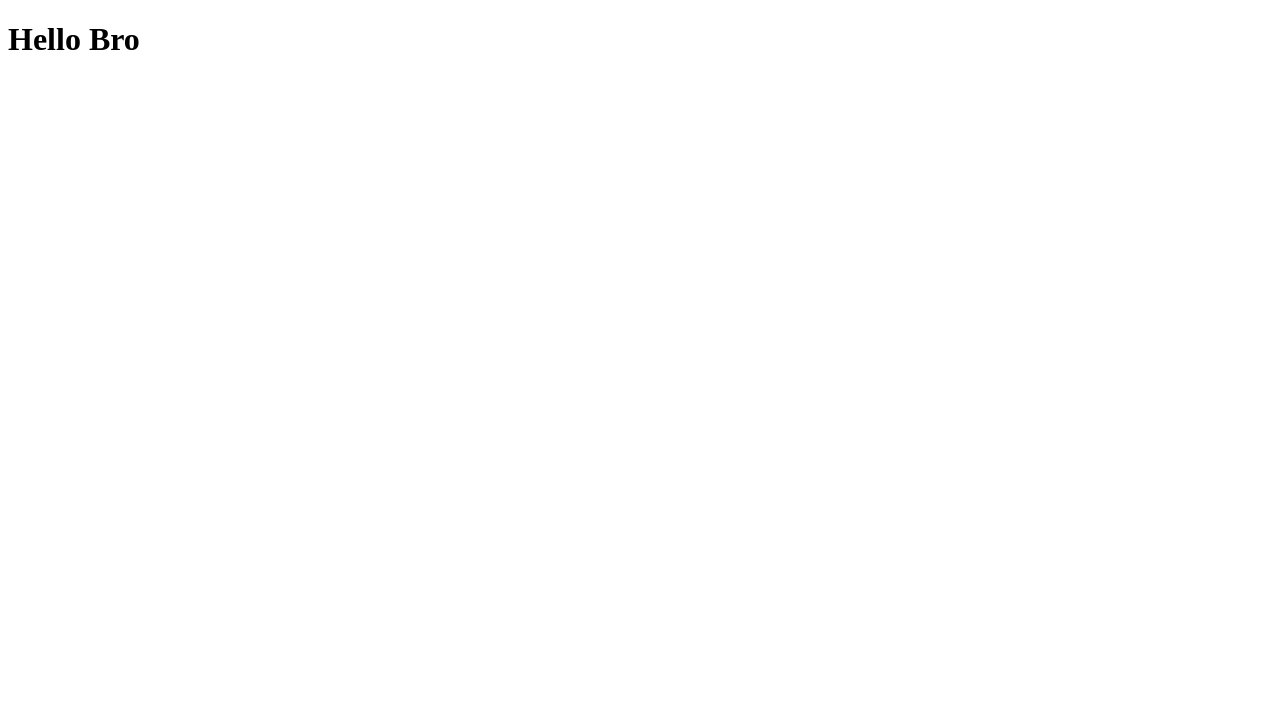
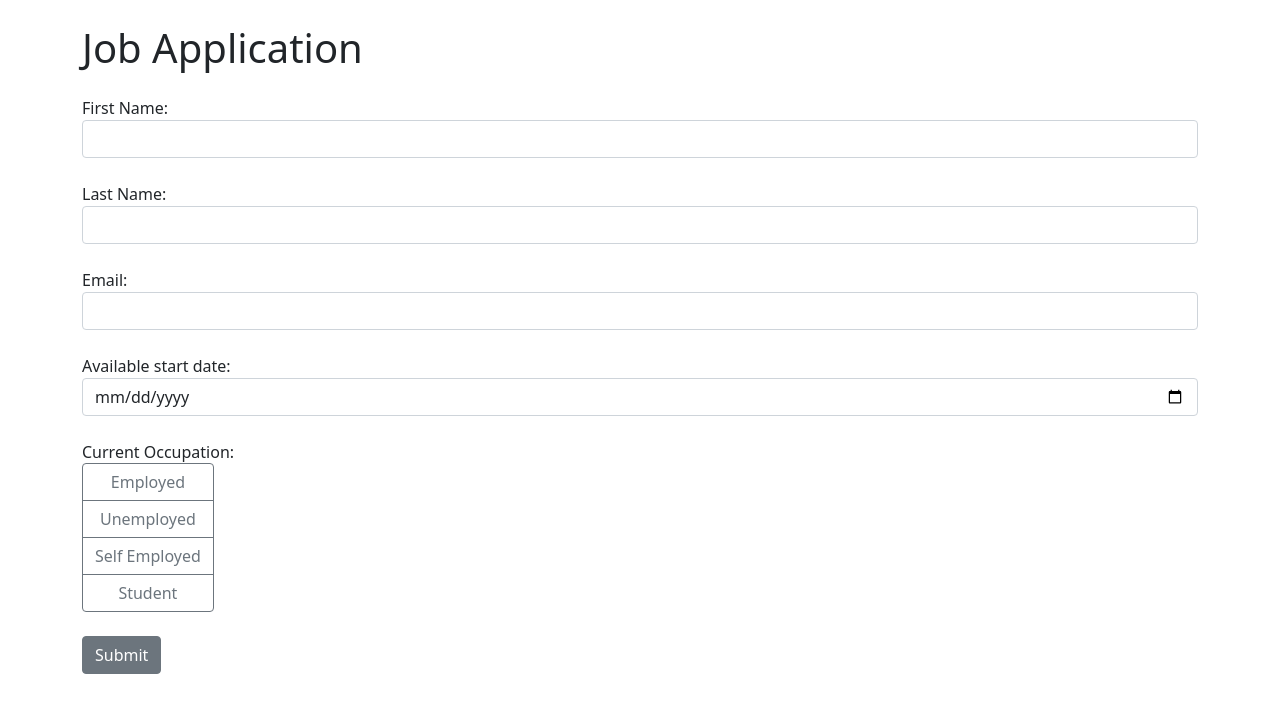
Before and after one commit to bigsparsh/job-form-django-application, a Django app: page / in a window 1280 px wide. Before the commit the part shown is almost empty. Shown: the top 713 px of the page. Run offline with Django 4.2, Linux system fonts and the light colour scheme.

Commit message:
Added all the required HTML, made a view and added forms.py file

```diff
--- a/job_application/templates/index.html
+++ b/job_application/templates/index.html
@@ -2,12 +2,57 @@
 <html lang="en">
 <head>
     <meta charset="UTF-8">
-    <meta name="viewport" content="width=device-width, initial-scale=1">
+    <meta name="viewport" content="width=device-width, initial-scale=1, shrink-to-fit=no">
+    <link rel="stylesheet" href="https://cdn.jsdelivr.net/npm/bootstrap@5.1.3/dist/css/bootstrap.min.css">
     <title>Title</title>
 </head>
 <body>
-    <h1>
-        Hello Bro
-    </h1>
+    <div class="container">
+        <h1 class="mt-4 mb-4">
+            Job Application
+        </h1>
+        <form method="post">
+            {% csrf_token %}
+            <div class="form-group mb-4">
+                <label for="first_name">First Name:</label>
+                <input class="form-control" type="text" id="first_name" name="first_name" required>
+            </div>
+            <div class="form-group mb-4">
+                <label for="last_name">Last Name:</label>
+                <input class="form-control" type="text" id="last_name" name="last_name" required>
+            </div>
+            <div class="form-group mb-4">
+                <label for="email">Email: </label>
+                <input class="form-control" type="email" id="email" name="email" required>
+            </div>
+            <div class="form-group mb-4">
+                <label for="start_date">Available start date: </label>
+                <input class="form-control" type="date" id="start_date" name="start_date" required>
+            </div>
+            <div class="form-group mb-4">
+                <label>Current Occupation:</label><br>
+                <div id="xxx" class="btn-group-vertical">
+                    <input class="btn-check form-control" type="radio" name="occupation" id="employed" value="employed">
+                    <label class="btn btn-outline-secondary" for="employed">Employed</label>
+                    <input class="btn-check form-control" type="radio" name="occupation" id="unemployed" value="unemployed">
+                    <label class="btn btn-outline-secondary" for="unemployed">Unemployed</label>
+                    <input class="btn-check form-control" type="radio" name="occupation" id="self-employed" value="self-employed">
+                    <label class="btn btn-outline-secondary" for="self-employed">Self Employed</label>
+                    <input class="btn-check form-control" type="radio" name="occupation" id="student" value="student">
+                    <label class="btn btn-outline-secondary" for="student">Student</label>
+                </div>
+            </div>
+            <button class="btn btn-secondary mb-4" type="submit">Submit</button>
+            {% if message %}
+            <div class="alert alert-success">
+                {% for i in message %}
+                {{ i }}
+                {% endfor %}
+            </div>
+            {% endif %}
+        </form>
+    </div>
+    <script src="https://code.jquery.com/jquery-3.6.0.min.js"></script>
+    <script src="https://cdn.jsdelivr.net/npm/bootstrap@5.1.3/dist/js/bootstrap.min.js"></script>
 </body>
 </html>
--- a/job_application/views.py
+++ b/job_application/views.py
@@ -1,5 +1,14 @@
 from django.shortcuts import render
+from .forms import ApplicationForm
 
 
 def index(request):
+    if request.method == "POST":
+        form = ApplicationForm(request.POST)
+        if form.is_valid():
+            first_name = form.cleaned_data["first_name"]
+            last_name = form.cleaned_data["last_name"]
+            email = form.cleaned_data["email"]
+            date = form.cleaned_data["date"]
+            occupation = form.cleaned_data["occupation"]
     return render(request, "index.html")
```
Also changed, not shown: job_application/forms.py (added, +9 -0 lines).
